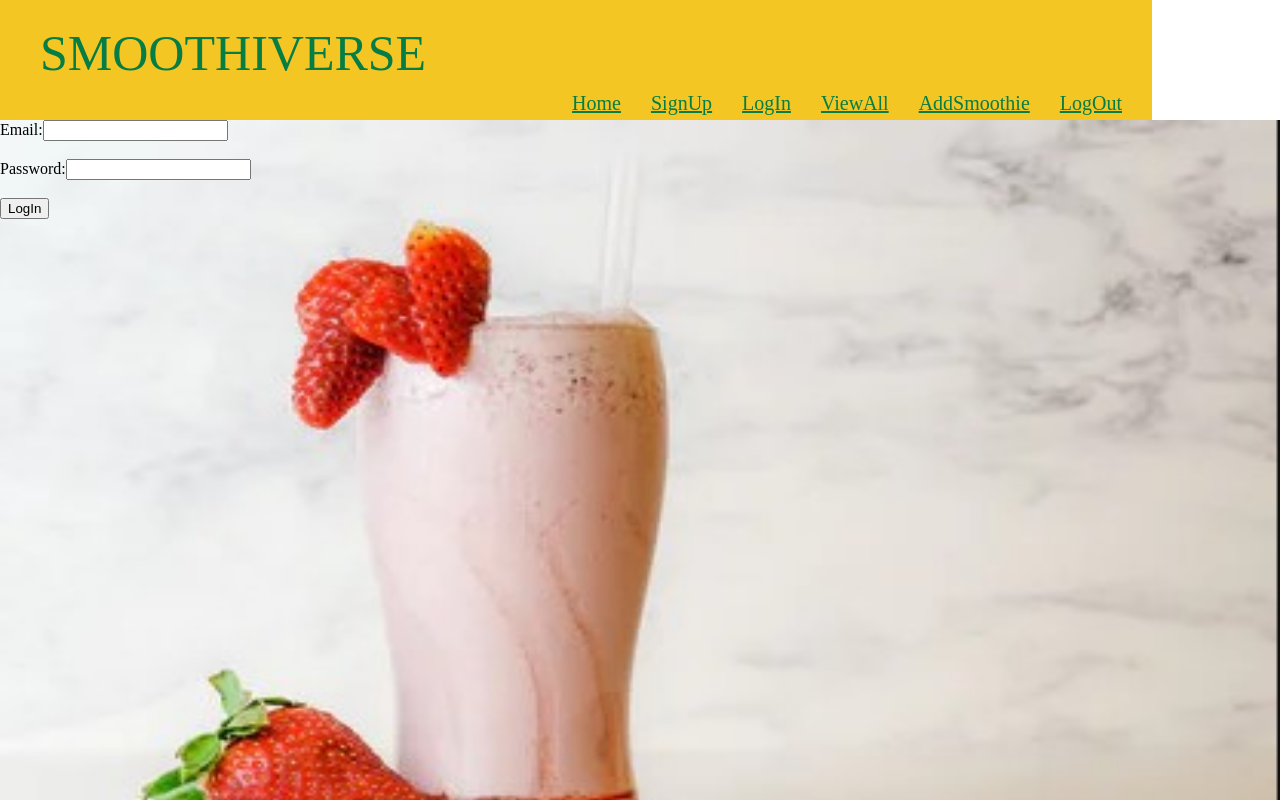
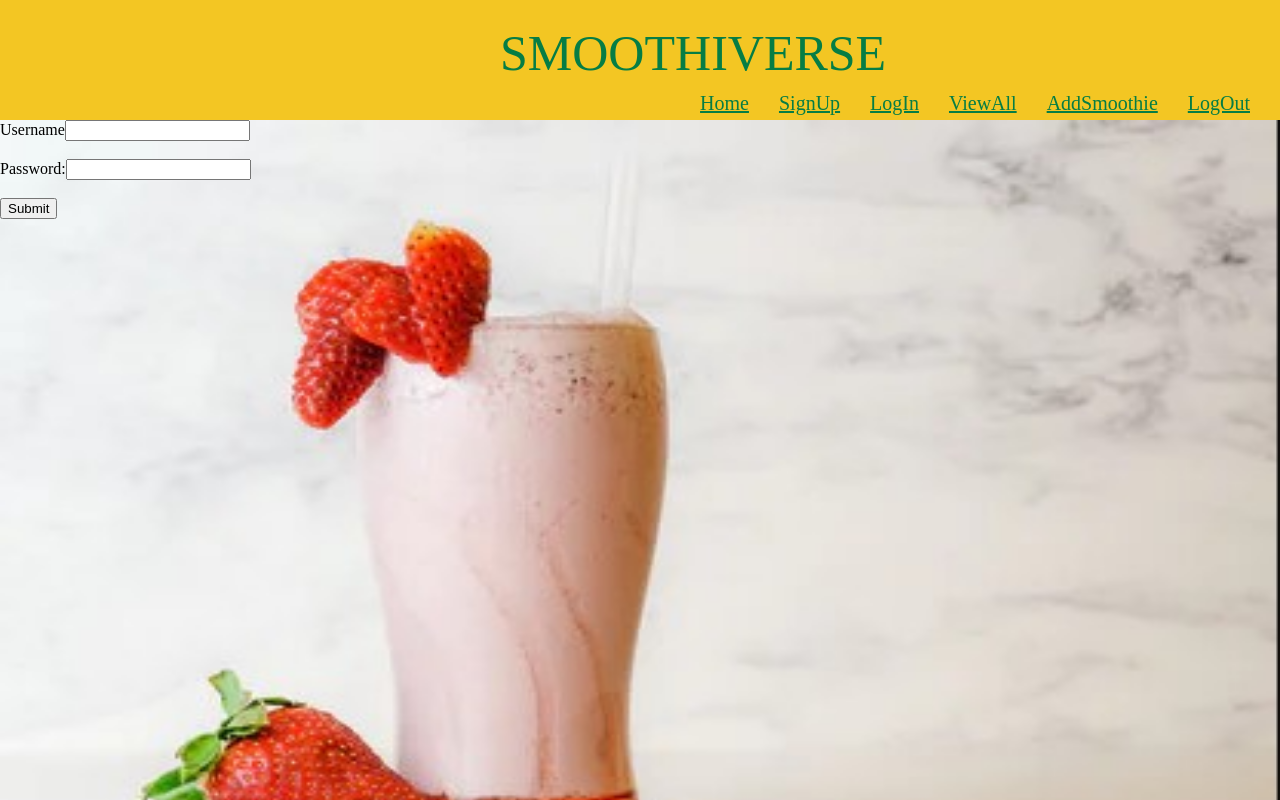
Before and after one commit to femmestackers/client, a React (Create React App) app: page /login in a window 1280 px wide. Shown: the top 800 px of the page. Built offline with nearby package versions, Linux system fonts and the light colour scheme.

Commit message:
connecting data from server
Co-Authored-By: Sumaya <sumayaalam123@gmail.com>
Co-Authored-By: Aubrey <aubree.gamboa@gmail.com>

```diff
--- a/src/components/Login.js
+++ b/src/components/Login.js
@@ -1,19 +1,69 @@
-import React from 'react'
+import React, {useState} from 'react'
+import {useGlobalState} from '../config/store'
+import {loginUser, setLoggedInUser} from '../services/authServices'
 import './Styles.css'
 
-const Login = () =>{
+
+const Login = ({history}) => {
+    const initialFormState = {
+        email: "",
+        password: ""
+    }
+    const [userDetails,setUserDetails] = useState(initialFormState)
+    const [errorMessage, setErrorMessage] = useState(null)
+
+
+
+    function handleChange(event) {
+        const name = event.target.name
+        const value = event.target.value
+        setUserDetails({
+            ...userDetails,
+            [name]: value
+        })
+    }
+    /*function validateForm() {
+        return email.length > 5 && password.length > 5;
+      }
+      */
+
+    function handleSubmit(event) {
+        event.preventDefault()
+        // Attempt login on server
+        loginUser(userDetails).then(() => {
+            setLoggedInUser(userDetails.username)
+           setErrorMessage(null)
+            history.push("/")
+
+        }
+        )
+        .catch((error) => {
+            console.log("error", error)
+            if (error.response && error.response.status === 401)
+                setErrorMessage("Authentication failed. Please check your username and password.")
+            else
+                setErrorMessage("There may be a problem with the server. Please try again after a few moments.")
+        })
+    }
+
+
+
+
 return (
     <div className="first-container-login">
-        <form>
+        <form onSubmit={handleSubmit}>
+            {errorMessage && <p style={{color: "red"}}>{errorMessage}</p>}
             <div>
-                <label>Email:<input type="text" name="email" /></label>
+                <label>Username<input type="text" name="username" onChange={handleChange}/></label>
+            </div>
+            <br/>
+            <div>
+                <label>Password:<input type="password" name="password" onChange={handleChange}/></label>
             </div><br/>
-            <div>
-                <label>Password:<input type="password" name="password" /></label>
-            </div><br/>
-                <input type="submit" value="LogIn" />
+                <input type="submit" name="LogIn"/>
     </form>
     </div>
       )
 }
+
 export default Login
--- a/src/components/NewSmoothie.js
+++ b/src/components/NewSmoothie.js
@@ -1,7 +1,7 @@
 import React from 'react'
 import './Styles.css'
 
-class AddSmoothie extends React.Component {
+class NewSmoothie extends React.Component {
   constructor(props) {
     super(props);
     this.state = {value: 'Nut free'};
@@ -66,4 +66,4 @@ class AddSmoothie extends React.Component {
   }
 }
 
-export default AddSmoothie
+export default NewSmoothie
--- a/src/components/Register.js
+++ b/src/components/Register.js
@@ -1,29 +1,55 @@
-import React from 'react'
 import './Styles.css'
+import React, {useState} from 'react'
+import {useGlobalState} from '../config/store'
 
-const Register = () =>{
-    console.log("register");
+const Register = ({history}) => {
+    const initialFormState = {
+        username: "",
+        email: "",
+        password: "",
+
+    }
+    const [userDetails,setUserDetails] = useState(initialFormState)
+    const dispatch = useGlobalState()
+
+    function handleChange(event) {
+        const name = event.target.name
+        const value = event.target.value
+        setUserDetails({
+            ...userDetails,
+            [name]: value
+        })
+    }
+    function handleSubmit(event) {
+        event.preventDefault()
+        dispatch({
+            type: "setLoggedInUser",
+            data: userDetails.username
+        })
+        history.push("/")
+    }
+
 return (
   <div className="first-container-signup">
-      <form>
+      <form onSubmit={handleSubmit}>
           <div>
               <label>Username</label>
-              <input type="text" name="username" placeholder="Enter a username"></input>
+              <input type="text" name="username" placeholder="Enter a username"  onChange={handleChange}></input>
           </div>
           <br/>
           <div>
               <label>Email</label>
-              <input type="text" name="email" placeholder="Enter an email"></input>
+              <input type="text" name="email" placeholder="Enter an email"  onChange={handleChange}></input>
           </div>
           <br/>
           <div>
               <label>Password</label>
-              <input type="password" name="password" placeholder="Enter a password"></input>
+              <input type="password" name="password" placeholder="Enter a password"  onChange={handleChange}></input>
           </div>
           <br/>
           <div>
               <label>Confirm Password</label>
-              <input type="password" name="confirm-password" placeholder="Confirm the password"></input>
+              <input type="password" name="confirm-password" placeholder="Confirm the password"  onChange={handleChange}></input>
           </div>
           <br/>
           <input type="submit" value="SignUp"></input>
@@ -31,4 +57,6 @@ return (
   </div>
 )
 }
+
+
 export default Register
--- a/src/components/Styles.css
+++ b/src/components/Styles.css
@@ -26,14 +26,14 @@
                 display: flex;
                 flex-direction: column;
                 justify-content: flex-end;
-                width: 90vw;
+                width: 100vw;
                 height: 15vh;
                 color:#067D44;
                 background-color: #F3C623;
             }
                     .navtitle{
                         font-size: 50px;
-                        margin-left:40px;
+                        margin-left:500px;
                         margin-bottom: 10px;
                     }
                     .navelement2{
--- a/src/config/api.js
+++ b/src/config/api.js
@@ -2,7 +2,7 @@ import axios from 'axios'
 
 // Create an axios instance
 export default axios.create({
-baseURL: "https://smoothiverse-server.herokuapp.com/",
+baseURL: "http://localhost:3020",
 timeout: 10000,
 withCredentials: true
 })
--- /dev/null
+++ b/src/config/store.js
@@ -0,0 +1,7 @@
+import { createContext, useContext } from "react"
+
+// the context object
+export const StateContext = createContext()
+
+// a custom hook that wraps useContext
+export const useGlobalState = () => useContext(StateContext)
--- /dev/null
+++ b/src/services/authServices.js
@@ -0,0 +1,31 @@
+import api from '../config/api'
+
+export async function loginUser(userInfo) {
+    // call to server to login user
+    // return user info if successful and error if not
+    const response = await api.post("/auth/login", userInfo)
+    console.log("got user back from server", response)
+    return response.data
+}
+
+
+export async function userAuthenticated() {
+    try {
+      const response =  await api.get("/admin/user")
+      return response
+    }
+    catch(error) {
+      console.log("an error occurred checking for authenticated user")
+      throw(error)
+    }
+  }
+
+// Get loggedInUser from localStorage
+export function getLoggedInUser() {
+    return localStorage.getItem("loggedInUser")
+  }
+
+// Store loggedInUser username in local storage
+export function setLoggedInUser(user) {
+    user ? localStorage.setItem("loggedInUser", user) : localStorage.removeItem("loggedInUser")
+  }
```
